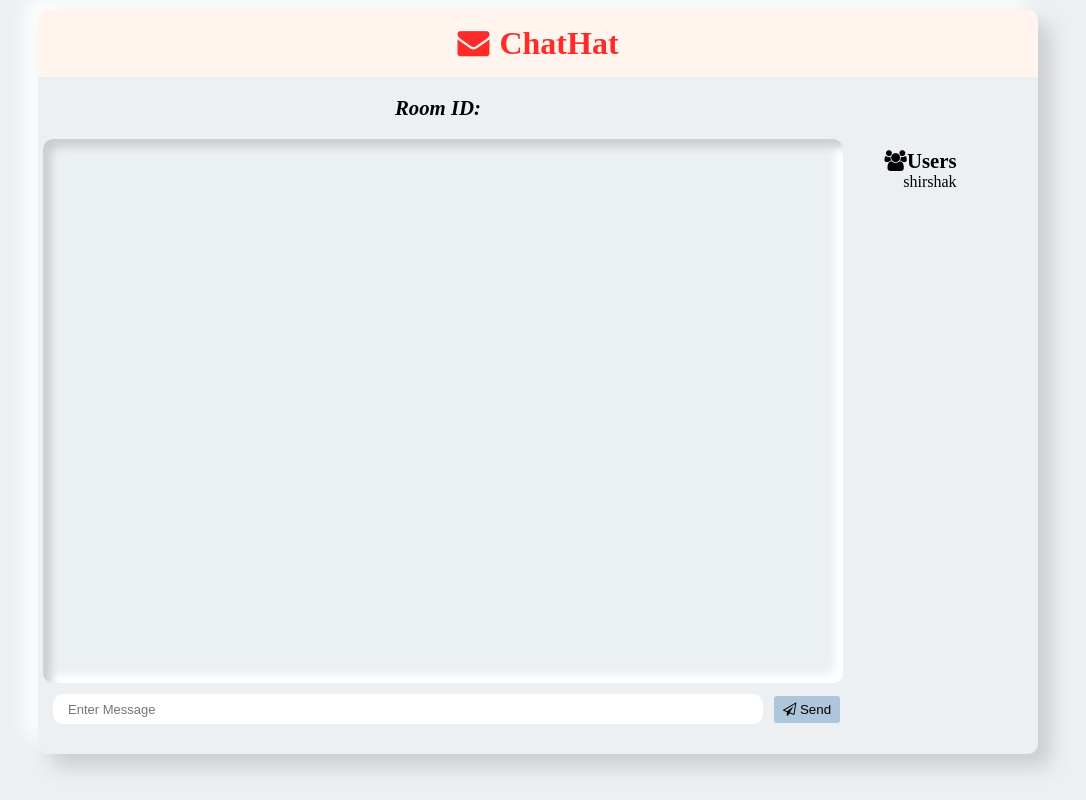
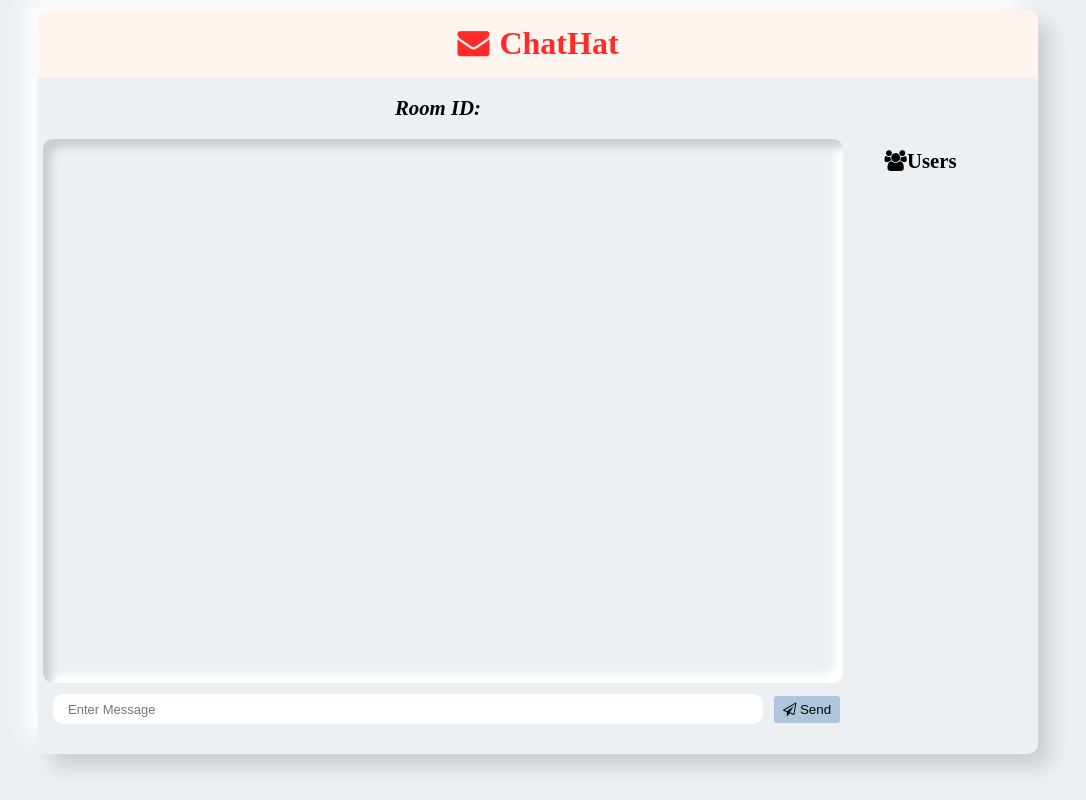
Before and after one commit to Ujjal-Baniya/Chat-Hat, a website: page public/chat.html in a window 1280 px wide. Shown: the whole page, without its empty margins (102-1188 px from the left). Drawn offline with nearby package versions, Linux system fonts and the light colour scheme; no server answers.

Commit message:
Update chat.html

```diff
--- a/public/chat.html
+++ b/public/chat.html
@@ -16,7 +16,6 @@
               <div class="sidebar">
                 <h3 id="usr"><i class="fa fa-users" aria-hidden="true"></i>Users</h3>
                 <ul id="users">
-                  <li>shirshak</li>
                 </ul>
               </div>
         </main>
```
